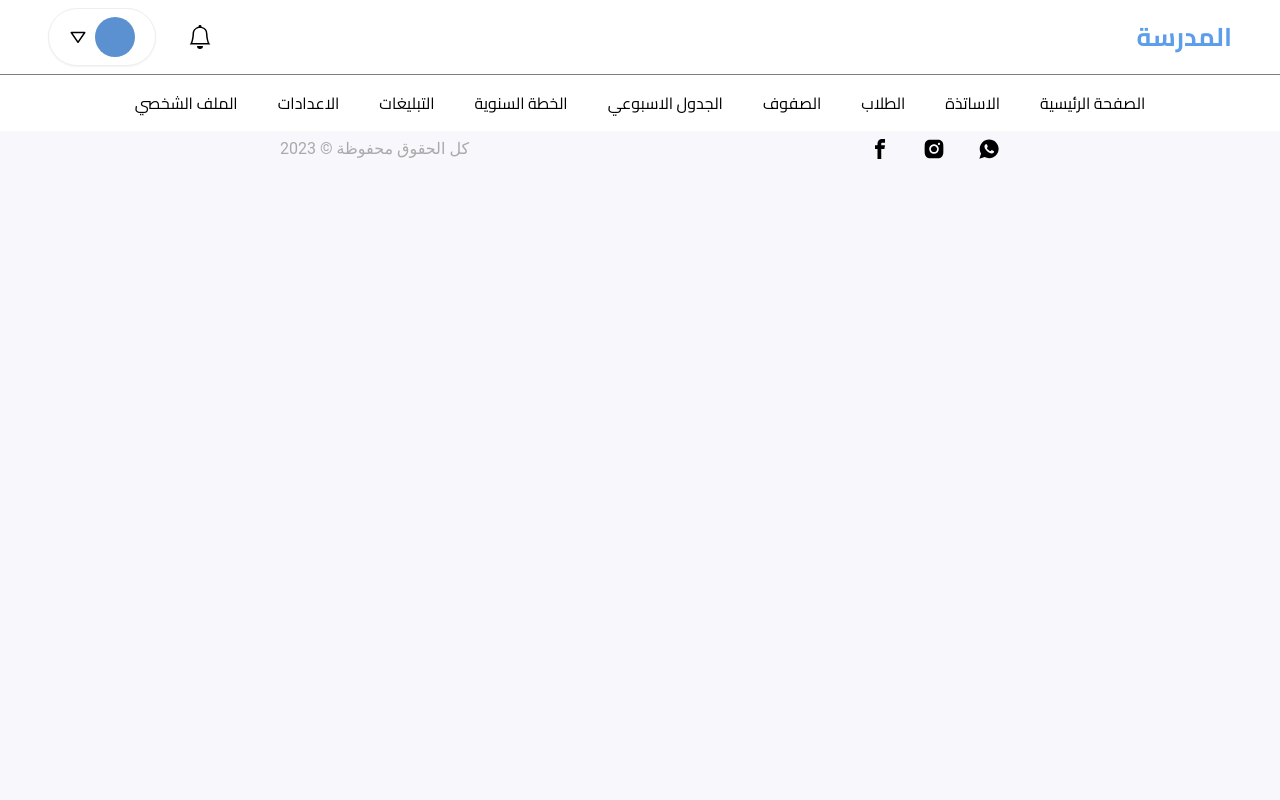
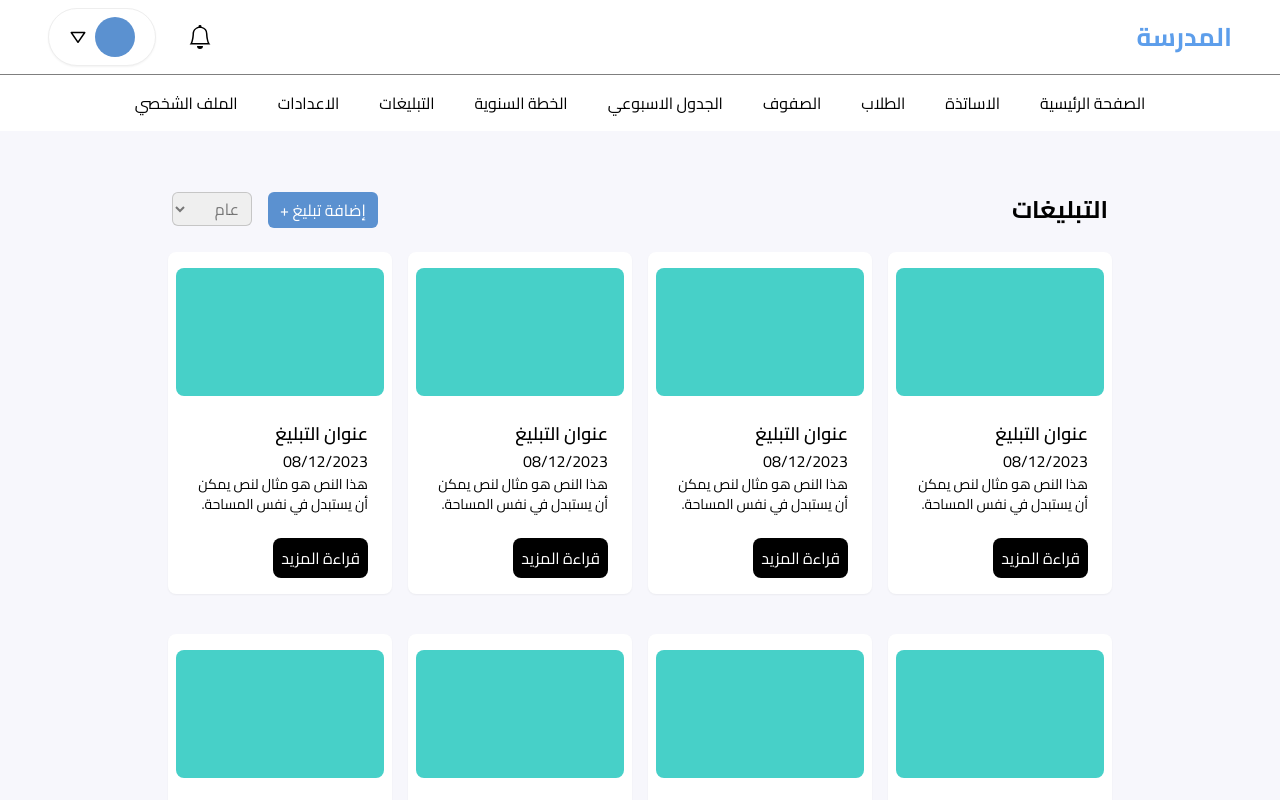
Before and after one commit to bnjamel/school-system-front-end, a React (Vite) app: page /announcements in a window 1280 px wide. Shown: the top 800 px of the page. Built offline with nearby package versions, Linux system fonts and the light colour scheme.

Commit message:
i have an announcement

```diff
--- a/src/components/Footer.jsx
+++ b/src/components/Footer.jsx
@@ -11,9 +11,9 @@ function Footer() {
           <h3 className="text-[#AAAAAA]">كل الحقوق محفوظة © 2023</h3>
         </div>
         <div className="flex gap-8 items-center">
-          <ImFacebook className="w-[20px] h-[20px]" />
-          <AiFillInstagram className="w-[24px] h-[24px]" />
-          <IoLogoWhatsapp className="w-[22px] h-[22px]" />
+          <ImFacebook className="w-[20px] h-[20px] text-[#5787BE]" />
+          <AiFillInstagram className="w-[24px] h-[24px] text-[#B530D7]" />
+          <IoLogoWhatsapp className="w-[22px] h-[22px] text-[#27D817]" />
         </div>
       </div>
     </div>
--- a/src/components/RouterContent.jsx
+++ b/src/components/RouterContent.jsx
@@ -10,6 +10,8 @@ import Settings from "../pages/settings/Settings";
 import WeeklySchedule from "../pages/weekly_schedule/WeeklySchedule";
 import Announcements from "../pages/announcements/Announcements";
 import Login from "../pages/login/Login";
+import Announce from "../pages/announcements/Announce";
+import NewAnnounce from "../pages/announcements/NewAnnounce";
 
 export default function RouterContent() {
   return (
@@ -25,6 +27,8 @@ export default function RouterContent() {
           <Route path="/settings" element={<Settings />} />
           <Route path="/weekly_schedule" element={<WeeklySchedule />} />
           <Route path="/announcements" element={<Announcements />} />
+          <Route path="/announcements/announce" element={<Announce />} />
+          <Route path="/announcements/newannounce" element={<NewAnnounce />} />
           <Route path="/login" element={<Login />} />
         </Routes>
       </div>
--- /dev/null
+++ b/src/pages/announcements/Announce.jsx
@@ -0,0 +1,26 @@
+import React from "react";
+
+function Announce() {
+  return (
+    <div className="mx-auto max-w-[1000px] flex flex-col pt-[12rem] ">
+      <div className="w-full h-[15rem] bg-blue-500 rounded-md self-center"></div>
+      <div dir="rtl" className="font-cairoRegular mt-6 mx-10 xl:mx-0 ">
+        <label className="bg-brown-400 rounded-lg px-4 text-white">نشاط</label>
+        <h1 className="text-2xl font-cairoBold pt-2 ">عنوان التبليغ</h1>
+        <h3 className="pb-4">08/12/2023</h3>
+        <p>
+          هذا النص هو مثال لنص يمكن أن يستبدل في نفس المساحة هذا يستبدل في نفس
+          المساحة u. هذا النص هو مثال لنص يمكن أن يستبدل في نفس المساحة هذا النص
+          هو مثال لنص يمكن أن يستبدل في نفس المساحة هذا يستبدل في نفس المساحة u.
+          هذا النص هو مثال لنص يمكن أن يستبدل في نفس المساحةهذا النص هو مثال لنص
+          يمكن أن يستبدل في نفس المساحة هذا يستبدل في نفس المساحة u. هذا النص هو
+          مثال لنص يمكن أن يستبدل في نفس المساحةهذا النص هو مثال لنص يمكن أن
+          يستبدل في نفس المساحة هذا يستبدل في نفس المساحة u. هذا النص هو مثال
+          لنص يمكن أن يستبدل في نفس.
+        </p>
+      </div>
+    </div>
+  );
+}
+
+export default Announce;
--- a/src/pages/announcements/Announcements.jsx
+++ b/src/pages/announcements/Announcements.jsx
@@ -1,7 +1,77 @@
-import React from 'react'
+import React from "react";
+import { CardBody, Typography } from "@material-tailwind/react";
+import {
+  Menu,
+  MenuHandler,
+  MenuList,
+  MenuItem,
+} from "@material-tailwind/react";
+import { BiDownArrow } from "react-icons/bi";
+import { Link } from "react-router-dom";
+export default function Announcements() {
+  const data = [1, 2, 3, 4, 5, 6, 7, 8];
+  return (
+    <div>
+      <div className="mx-auto max-w-[1000px] flex flex-col pt-[12rem]">
+        {/* REPORTS */}
+        <div dir="rtl" className="container mx-auto items-center self-center  ">
+          <div className="flex justify-center lg:justify-between lg:mx-[1rem] xl:mx-[2rem] items-center flex-col md:flex-row ">
+            <h1 className="font-cairoBold text-2xl md:mx-6 lg:mx-0 mb-2 md:mb-0">
+              التبليغات
+            </h1>
+            <div dir="rtl" className="flex">
+              <Link
+                to="/announcements/newannounce"
+                className="hidden transition ease-in-out hover:scale-[1.04] active:scale-[.99] md:flex px-3 py-1.5 rounded-md text-white font-cairoRegular bg-[#5B91D0] ml-4 "
+              >
+                إضافة تبليغ +
+              </Link>
 
-export default function Announcements() {
-  return (
-    <div>Announcements</div>
-  )
+              {/* SELECT */}
+              <div className="flex flex-col items-start font-cairoRegular ">
+                <select className="w-20 rounded-md text-black/50 border border-gray-500/50 focus:border-black/50 transition ease-in-out px-2  cursor-pointer">
+                  <option value="عام">عام</option>
+                  <option value="نشاط">نشاط</option>
+
+                  <option value="امتحان">امتحان</option>
+                  <option value="ضروري">ضروري</option>
+                </select>
+              </div>
+            </div>
+          </div>
+          {/* CARDS */}
+          <div className="flex flex-row container flex-wrap mx-auto items-center lg:gap-4 justify-center">
+            {data.map((item) => (
+              <div className=" ">
+                <div className="mt-6 bg-white w-[14rem]  rounded-lg overflow-hidden shadow-sm hover:shadow-md">
+                  <div className="h-[8rem] mx-2 mt-4 rounded-lg bg-[#47D0C8] "></div>
+                  <CardBody>
+                    <Typography
+                      variant="h5"
+                      className="text-lg font-cairoSemiBold text-black"
+                    >
+                      عنوان التبليغ
+                    </Typography>
+                    <Typography className="font-cairoRegular">
+                      08/12/2023
+                    </Typography>
+                    <Typography className="font-cairoRegular text-sm">
+                      هذا النص هو مثال لنص يمكن أن يستبدل في نفس المساحة.
+                    </Typography>
+                  </CardBody>
+                  <Link to="/announcements/announce">
+                    <div className="pt-0 mr-6 mb-4 ">
+                      <button className="font-cairoRegular transition ease-in-out hover:scale-[1.06] active:scale-[.9] bg-black text-white p-2 rounded-lg text-md">
+                        قراءة المزيد
+                      </button>
+                    </div>
+                  </Link>
+                </div>
+              </div>
+            ))}
+          </div>
+        </div>
+      </div>
+    </div>
+  );
 }
--- /dev/null
+++ b/src/pages/announcements/NewAnnounce.jsx
@@ -0,0 +1,69 @@
+import React from "react";
+import { BiImageAdd } from "react-icons/bi";
+import { Select, Option, Textarea, Input } from "@material-tailwind/react";
+
+function NewAnnounce() {
+  return (
+    <div dir="rtl" className="mx-auto max-w-[1000px] flex flex-col pt-[12rem]">
+      {/* COVER */}
+      <div
+        dir="rtl"
+        className="w-full h-[12rem]  rounded-md self-center overflow-hidden"
+      >
+        <label
+          htmlFor="file"
+          className="cursor-pointer bg-blue-500  items-end px-10 py-4 flex h-full transition ease-in-out "
+        >
+          <div className="items-center flex">
+            <div className="bg-[#091420] rounded-full p-2 items-center ml-4">
+              <BiImageAdd className="text-2xl text-white " />
+            </div>
+            <h2 className="font-cairoBold text-2xl text-white">
+              اضف غلاف للتبليغ
+            </h2>
+          </div>
+          <input id="file" name="file" type="file" className="hidden" />
+        </label>
+      </div>
+      {/* ALL OF IT / JUSTIFIED CENTERED / FOR THE MOBILE */}
+      <div className="flex flex-col justify-center self-center items-center lg:self-auto lg:block">
+        {/* TEXT */}
+
+        <div className="mt-6 font-cairoBold">
+          <input
+            className="w-fit lg:w-full  rounded-lg border-gray-400 border align-top shadow-sm sm:text-sm p-4 "
+            type="text"
+            placeholder="عنوان التبليغ"
+          ></input>
+        </div>
+        {/* TEXTAREA */}
+        <div className="my-6 font-cairoBold">
+          <textarea
+            className="w-fit lg:w-full rounded-lg border-gray-400 border align-top shadow-sm sm:text-sm p-4 "
+            rows="8"
+            placeholder="اكتب محتوى التبليغ..."
+          ></textarea>
+        </div>
+        {/* SELECT */}
+        <div className="flex flex-col items-start font-cairoRegular mb-10 ">
+          <label htmlFor="">نوع التبليغ</label>
+          <select className="w-60 rounded-md text-black/50 p-1.5 border bg-white border-gray-500/50 mt-2 focus:border-black/50 transition ease-in-out">
+            <option value="عام">عام</option>
+            <option value="نشاط">نشاط</option>
+
+            <option value="امتحان">امتحان</option>
+            <option value="ضروري">ضروري</option>
+          </select>
+        </div>
+        {/* BUTTON */}
+        <div>
+          <button className="transition ease-in-out hover:scale-[1.04] active:scale-[.99] md:flex px-6 text-lg font-cairoSemiBold py-2 rounded-md text-white bg-[#5B91D0] ml-4 ">
+            نشر التبليغ
+          </button>
+        </div>
+      </div>
+    </div>
+  );
+}
+
+export default NewAnnounce;
--- a/src/pages/home/Home.jsx
+++ b/src/pages/home/Home.jsx
@@ -1,11 +1,10 @@
 import React from "react";
 import home from "../home/home.svg";
-import {Link} from "react-router-dom"
-import {PiChalkboardTeacherFill} from "react-icons/pi"
-import {PiStudentFill} from "react-icons/pi"
-import {SiGoogleclassroom} from "react-icons/si"
-import {BsArrowLeft} from "react-icons/bs"
-
+import { Link } from "react-router-dom";
+import { PiChalkboardTeacherFill } from "react-icons/pi";
+import { PiStudentFill } from "react-icons/pi";
+import { SiGoogleclassroom } from "react-icons/si";
+import { BsArrowLeft } from "react-icons/bs";
 
 import { CardBody, Typography } from "@material-tailwind/react";
 
@@ -18,24 +17,23 @@ export default function Home() {
       number: 160,
       label: "عدد الطلاب الحالي",
       link: "student",
-      Icon: PiStudentFill
+      Icon: PiStudentFill,
     },
     {
       id: 2,
       number: 42,
       label: "عدد الاساتذة الحالي",
       link: "teacher",
-      Icon: PiChalkboardTeacherFill
-
+      Icon: PiChalkboardTeacherFill,
     },
     {
       id: 1,
       number: 16,
       label: "عدد الصفوف الحالي",
       link: "class",
-      Icon: SiGoogleclassroom
+      Icon: SiGoogleclassroom,
     },
-  ]
+  ];
 
   return (
     <div>
@@ -60,38 +58,43 @@ export default function Home() {
       {/* STATISTIC CARDS */}
       <div className="container mx-auto my-[2rem] flex flex-col justify-center items-center lg:flex-row-reverse gap-[4rem]">
         {/* 1 */}
-        {
-          stats.map(item => (
-            <Link to={item.link} key={item.id} className="w-[16rem] h-[6rem] flex rounded-lg overflow-hidden border border-black transition ease-in-out hover:scale-[1.02] cursor-pointer active:scale-[.99]">
+        {stats.map((item) => (
+          <Link
+            to={item.link}
+            key={item.id}
+            className="w-[16rem] h-[6rem] flex rounded-lg overflow-hidden border border-black transition ease-in-out hover:scale-[1.02] cursor-pointer active:scale-[.99]"
+          >
             <div className="font-cairoRegular self-center text-right m-auto flex-[.6] px-4">
-                <h1 className="font-cairoBold text-2xl text-[#5D9EEB]">{item.number}</h1>
+              <h1 className="font-cairoBold text-2xl text-[#5D9EEB]">
+                {item.number}
+              </h1>
               <h3 className="text-[#666666] ">{item.label}</h3>
             </div>
             <div className="w-[6rem] h-[6rem] bg-[#091420] flex-[.4]">
-                <item.Icon className="text-white p-4 w-full h-full"/>
+              <item.Icon className="text-white p-4 w-full h-full" />
             </div>
           </Link>
-          ))
-        }
-
+        ))}
       </div>
       {/* REPORTS */}
       <div
         dir="rtl"
-        className="container mx-auto items-center self-center my-[5rem] "
+        className="container mx-auto items-center self-center mt-[5rem] max-w-[1000px]"
       >
-        <div className="flex justify-center lg:justify-between lg:mx-[10rem]">
+        <div className="flex justify-center lg:justify-between lg:mx-[2rem]">
           <h1 className="font-cairoBold text-2xl ">أحدث التبليغات</h1>
+          <Link to="/announcements">
             <h3 className="hover:underline items-center hidden lg:flex font-cairoRegular text-md cursor-pointer">
               تصفح كل التبليغات <BsArrowLeft className="mx-4" />
             </h3>
+          </Link>
         </div>
         {/* CARDS */}
-        <div className="flex flex-row container flex-wrap mx-auto items-center lg:gap-8 justify-center">
+        <div className="flex flex-row container flex-wrap mx-auto items-center gap-2 md:gap-4  justify-center ">
           {data.map((item) => (
             <div className=" ">
-              <div className="mt-6 bg-white w-[18rem]  rounded-lg overflow-hidden shadow-sm hover:shadow-md">
-                <div className="h-56 mx-2 mt-2 rounded-lg bg-[#47D0C8]"></div>
+              <div className="mt-6 bg-white w-[14rem]  rounded-lg overflow-hidden shadow-sm hover:shadow-md">
+                <div className="h-[8rem] mx-2 mt-4 rounded-lg bg-[#47D0C8]"></div>
                 <CardBody>
                   <Typography
                     variant="h5"
@@ -103,20 +106,22 @@ export default function Home() {
                     08/12/2023
                   </Typography>
                   <Typography className="font-cairoRegular text-sm">
-                    هذا النص هو مثال لنص يمكن أن يستبدل في نفس المساحة هذا
+                    هذا النص هو مثال لنص يمكن أن يستبدل في نفس المساحة.
                   </Typography>
                 </CardBody>
+                <Link to="/announcements/announce">
                   <div className="pt-0 mr-6 mb-6 ">
                     <button className="font-cairoRegular transition ease-in-out hover:scale-[1.06] active:scale-[.9] bg-black text-white p-2 rounded-lg text-md">
                       قراءة المزيد
                     </button>
                   </div>
+                </Link>
               </div>
             </div>
           ))}
         </div>
         {/* ACTIVITY */}
-        <div className="flex justify-center lg:justify-between lg:mx-[10rem] mt-[6rem]">
+        <div className="flex justify-center lg:justify-between lg:mx-[3rem] mt-[6rem] max-w-[1000px]">
           <h1 className="font-cairoBold text-2xl ">أحدث الأنشطة</h1>
           <h3 className="hover:underline items-center hidden lg:flex font-cairoRegular text-md cursor-pointer">
             تصفح كل الانشطة <BsArrowLeft className="mx-4" />
@@ -124,11 +129,11 @@ export default function Home() {
         </div>
         {/* ACTIVITY CARDS */}
         {/* CARDS */}
-        <div className="flex flex-row container flex-wrap mx-auto items-center lg:gap-8 justify-center">
+        <div className="flex flex-row container flex-wrap mx-auto items-center gap-2 md:gap-4 justify-center">
           {activity.map((item) => (
             <div className=" ">
-              <div className="mt-6 bg-white w-[18rem]  rounded-lg overflow-hidden shadow-sm hover:shadow-md">
-                <div className="h-56 mx-2 mt-2 rounded-lg bg-[#47D0C8]"></div>
+              <div className="mt-6 bg-white w-[14rem]  rounded-lg overflow-hidden shadow-sm hover:shadow-md">
+                <div className="h-[8rem] mx-2 mt-4 rounded-lg bg-[#47D0C8]"></div>
                 <CardBody>
                   <Typography
                     variant="h5"
@@ -141,7 +146,7 @@ export default function Home() {
                   </Typography>
 
                   <Typography className="font-cairoRegular text-sm">
-                    هذا النص هو مثال لنص يمكن أن يستبدل في نفس المساحة هذه
+                    هذا النص هو مثال لنص يمكن أن يستبدل في نفس المساحة.
                   </Typography>
                 </CardBody>
                 <div className="pt-0 mr-6 mb-6 ">
```
Also changed, not shown: src/components/Navbar.jsx (+13 -9 lines), src/components/TeacherProfile.jsx (+6 -4 lines), src/pages/class/Class.jsx (+10 -10 lines), src/pages/student/Student.jsx (+14 -12 lines). Lines whose indentation alone changed are shown as unchanged.
